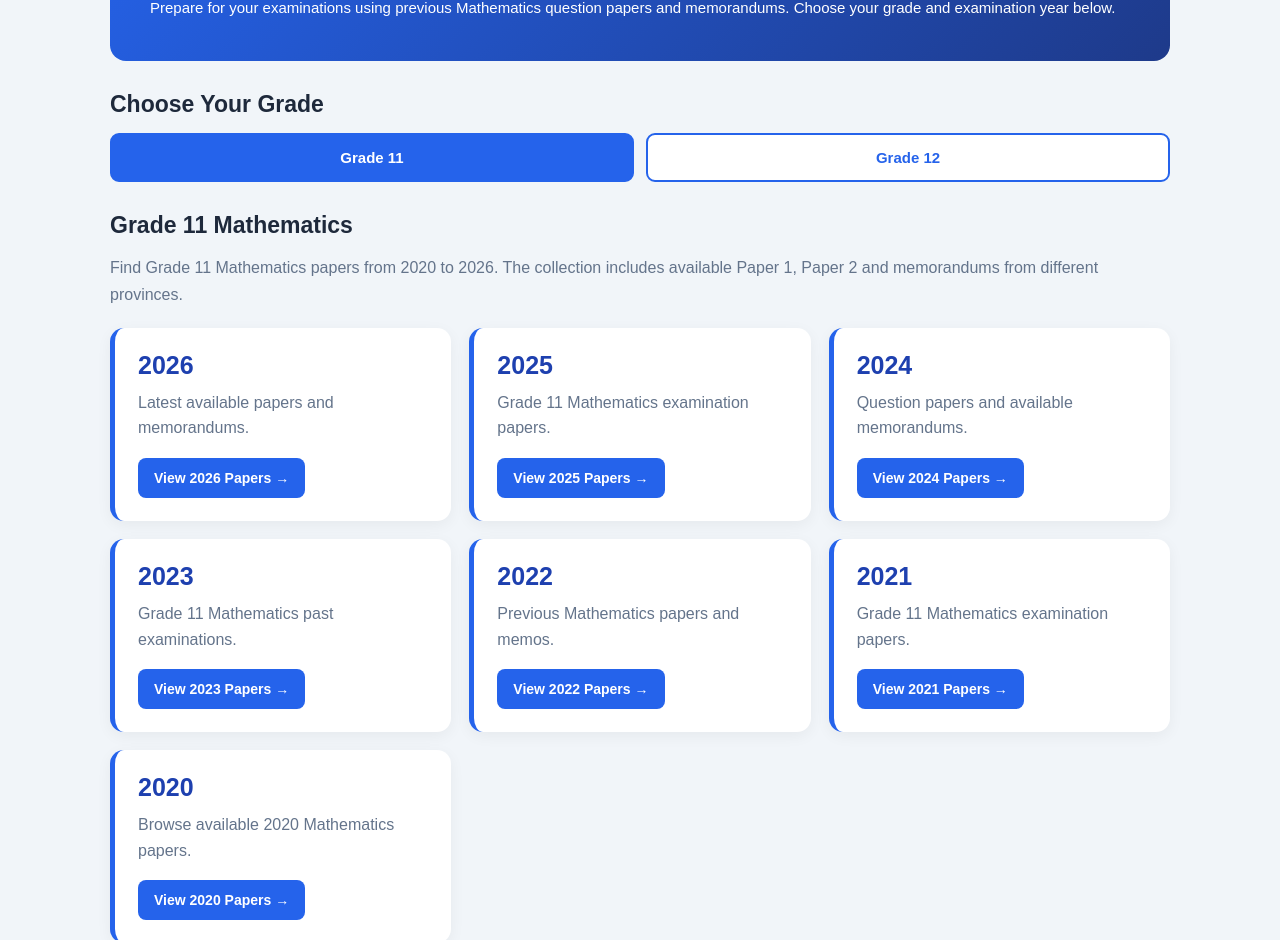
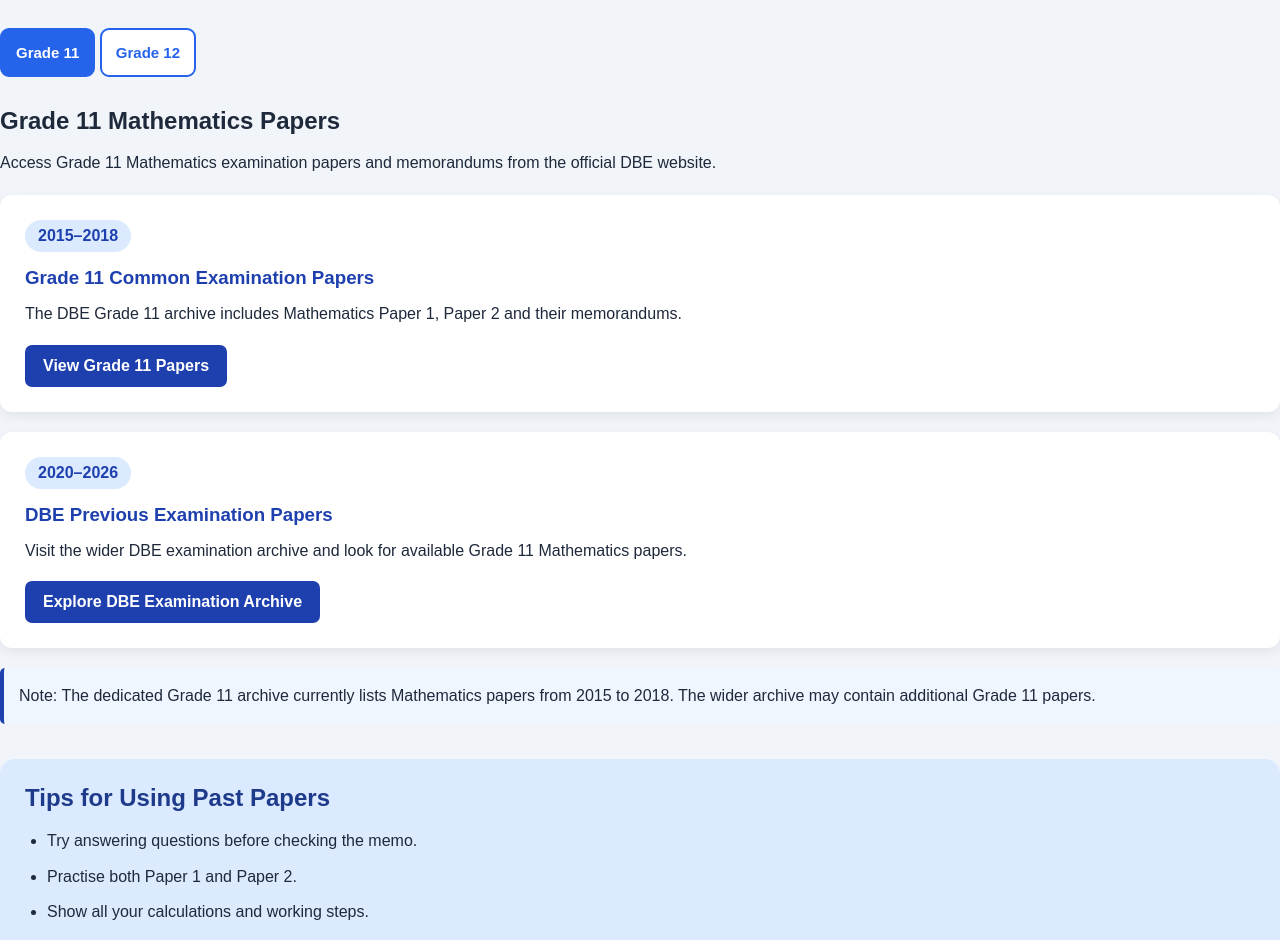
Before and after one commit to HectorMulovhedzi/MathsHelpSA, a plain HTML site: page exams.html in a window 1280 px wide. Shown: the part 209-1149 px from the top of the page. Drawn offline with Linux system fonts and the light colour scheme.

Commit message:
modified:   grade12.html

```diff
--- a/exams.css
+++ b/exams.css
@@ -230,3 +230,61 @@ footer {
         font-size: 18px;
     }
 }
+
+/* Official paper cards */
+
+.paper-card {
+    background: white;
+    padding: 25px;
+    margin: 20px 0;
+    border-radius: 12px;
+    box-shadow: 0 4px 12px rgba(0, 0, 0, 0.07);
+}
+
+.paper-year {
+    display: inline-block;
+    background: #dbeafe;
+    color: #1e40af;
+    padding: 7px 13px;
+    border-radius: 20px;
+    font-weight: bold;
+    margin-bottom: 15px;
+}
+
+.paper-card h3 {
+    color: #1e40af;
+    margin-bottom: 12px;
+}
+
+.paper-card p {
+    line-height: 1.6;
+    margin-bottom: 18px;
+}
+
+.paper-link {
+    display: inline-block;
+    background: #1e40af;
+    color: white;
+    padding: 12px 18px;
+    border-radius: 7px;
+    text-decoration: none;
+    font-weight: bold;
+}
+
+.paper-link:hover {
+    background: #1d4ed8;
+}
+
+.archive-note {
+    background: #eff6ff;
+    padding: 15px;
+    border-left: 4px solid #1e40af;
+    line-height: 1.6;
+    margin-top: 20px;
+    border-radius: 5px;
+}
+
+.section-description {
+    line-height: 1.6;
+    margin: 15px 0;
+}
--- a/exams.html
+++ b/exams.html
@@ -7,235 +7,174 @@
 
     <title>Mathematics Past Papers | MathsHelpSA</title>
 
+    <link rel="icon" type="image/png" href="maths.png">
+
     <link rel="stylesheet" href="exams.css">
-    <script src="exams.js" defer></script>
 </head>
 
 <body>
 
-    <!-- HEADER -->
     <header class="header">
-        <a href="grade.html" class="back-link">← Back to Grades</a>
         <h1>MathsHelpSA</h1>
+        <a href="grade.html" class="home-link">Back to Grades</a>
     </header>
 
-    <main class="container">
+    <main class="exams-container">
 
-        <!-- WELCOME SECTION -->
         <section class="welcome">
-            <span class="grade-label">EXAM PREPARATION</span>
-
             <h2>Mathematics Past Papers</h2>
 
             <p>
-                Prepare for your examinations using previous
-                Mathematics question papers and memorandums.
-                Choose your grade and examination year below.
+                Prepare for your examinations by practising with
+                official Department of Basic Education examination papers.
             </p>
         </section>
 
-        <!-- GRADE SELECTION -->
+        <!-- Grade selection -->
         <section class="grade-selection">
 
-            <h2 class="section-title">Choose Your Grade</h2>
+            <button
+                class="grade-button active"
+                onclick="showGrade('grade11', this)">
+                Grade 11
+            </button>
 
-            <div class="grade-buttons">
-                <button class="grade-button active"
-                        onclick="showGrade('grade11', this)">
-                    Grade 11
-                </button>
-
-                <button class="grade-button"
-                        onclick="showGrade('grade12', this)">
-                    Grade 12
-                </button>
-            </div>
+            <button
+                class="grade-button"
+                onclick="showGrade('grade12', this)">
+                Grade 12
+            </button>
 
         </section>
 
+        <!-- Grade 11 -->
+        <section id="grade11" class="paper-section">
 
-        <!-- GRADE 11 -->
-        <section class="paper-section" id="grade11">
+            <h2>Grade 11 Mathematics Papers</h2>
 
-            <h2 class="section-title">Grade 11 Mathematics</h2>
-
-            <p class="section-intro">
-                Find Grade 11 Mathematics papers from 2020 to 2026.
-                The collection includes available Paper 1, Paper 2
-                and memorandums from different provinces.
+            <p class="section-description">
+                Access Grade 11 Mathematics examination papers
+                and memorandums from the official DBE website.
             </p>
 
-            <div class="year-grid">
+            <div class="paper-card">
 
-                <article class="year-card">
-                    <h3>2026</h3>
-                    <p>Latest available papers and memorandums.</p>
-                    <a href="https://mathscibuddy.co.za/past-papers/mathematics/11/2026"
-                       target="_blank" rel="noopener">
-                        View 2026 Papers →
-                    </a>
-                </article>
+                <div class="paper-year">2015–2018</div>
 
-                <article class="year-card">
-                    <h3>2025</h3>
-                    <p>Grade 11 Mathematics examination papers.</p>
-                    <a href="https://mathscibuddy.co.za/past-papers/mathematics/11/2025"
-                       target="_blank" rel="noopener">
-                        View 2025 Papers →
-                    </a>
-                </article>
+                <h3>Grade 11 Common Examination Papers</h3>
 
-                <article class="year-card">
-                    <h3>2024</h3>
-                    <p>Question papers and available memorandums.</p>
-                    <a href="https://mathscibuddy.co.za/past-papers/mathematics/11/2024"
-                       target="_blank" rel="noopener">
-                        View 2024 Papers →
-                    </a>
-                </article>
+                <p>
+                    The DBE Grade 11 archive includes Mathematics
+                    Paper 1, Paper 2 and their memorandums.
+                </p>
 
-                <article class="year-card">
-                    <h3>2023</h3>
-                    <p>Grade 11 Mathematics past examinations.</p>
-                    <a href="https://mathscibuddy.co.za/past-papers/mathematics/11/2023"
-                       target="_blank" rel="noopener">
-                        View 2023 Papers →
-                    </a>
-                </article>
+                <a
+                    href="https://www.education.gov.za/Curriculum/NationalSeniorCertificate%28NSC%29Examinations/Grade11Exams.aspx"
+                    target="_blank"
+                    rel="noopener noreferrer"
+                    class="paper-link">
 
-                <article class="year-card">
-                    <h3>2022</h3>
-                    <p>Previous Mathematics papers and memos.</p>
-                    <a href="https://mathscibuddy.co.za/past-papers/mathematics/11/2022"
-                       target="_blank" rel="noopener">
-                        View 2022 Papers →
-                    </a>
-                </article>
+                    View Grade 11 Papers
 
-                <article class="year-card">
-                    <h3>2021</h3>
-                    <p>Grade 11 Mathematics examination papers.</p>
-                    <a href="https://mathscibuddy.co.za/past-papers/mathematics/11/2021"
-                       target="_blank" rel="noopener">
-                        View 2021 Papers →
-                    </a>
-                </article>
-
-                <article class="year-card">
-                    <h3>2020</h3>
-                    <p>Browse available 2020 Mathematics papers.</p>
-                    <a href="https://studypapers.co.za/grade-11/mathematics-grade-11/"
-                       target="_blank" rel="noopener">
-                        View 2020 Papers →
-                    </a>
-                </article>
+                </a>
 
             </div>
 
-        </section>
+            <div class="paper-card">
 
+                <div class="paper-year">2020–2026</div>
 
-        <!-- GRADE 12 -->
-        <section class="paper-section" id="grade12">
+                <h3>DBE Previous Examination Papers</h3>
 
-            <h2 class="section-title">Grade 12 Mathematics</h2>
+                <p>
+                    Visit the wider DBE examination archive and
+                    look for available Grade 11 Mathematics papers.
+                </p>
 
-            <p class="section-intro">
-                Prepare for your Matric Mathematics examinations.
-                Find Paper 1, Paper 2 and available memorandums.
-            </p>
+                <a
+                    href="https://www.education.gov.za/Examinations/tabid/338/Default.aspx"
+                    target="_blank"
+                    rel="noopener noreferrer"
+                    class="paper-link">
 
-            <div class="year-grid">
+                    Explore DBE Examination Archive
 
-                <article class="year-card">
-                    <h3>2026</h3>
-                    <p>May/June papers currently available.</p>
-                    <a href="https://schoolsinfo.co.za/past-papers/mathematics/"
-                       target="_blank" rel="noopener">
-                        View 2026 Papers →
-                    </a>
-                </article>
-
-                <article class="year-card">
-                    <h3>2025</h3>
-                    <p>November and May/June examinations.</p>
-                    <a href="https://schoolsinfo.co.za/past-papers/mathematics/"
-                       target="_blank" rel="noopener">
-                        View 2025 Papers →
-                    </a>
-                </article>
-
-                <article class="year-card">
-                    <h3>2024</h3>
-                    <p>Paper 1, Paper 2 and available memos.</p>
-                    <a href="https://schoolsinfo.co.za/past-papers/mathematics/"
-                       target="_blank" rel="noopener">
-                        View 2024 Papers →
-                    </a>
-                </article>
-
-                <article class="year-card">
-                    <h3>2023</h3>
-                    <p>Previous Matric Mathematics examinations.</p>
-                    <a href="https://schoolsinfo.co.za/past-papers/mathematics/"
-                       target="_blank" rel="noopener">
-                        View 2023 Papers →
-                    </a>
-                </article>
-
-                <article class="year-card">
-                    <h3>2022</h3>
-                    <p>Question papers and available memorandums.</p>
-                    <a href="https://schoolsinfo.co.za/past-papers/mathematics/"
-                       target="_blank" rel="noopener">
-                        View 2022 Papers →
-                    </a>
-                </article>
-
-                <article class="year-card">
-                    <h3>2021</h3>
-                    <p>Grade 12 Mathematics past examinations.</p>
-                    <a href="https://schoolsinfo.co.za/past-papers/mathematics/"
-                       target="_blank" rel="noopener">
-                        View 2021 Papers →
-                    </a>
-                </article>
-
-                <article class="year-card">
-                    <h3>2020</h3>
-                    <p>November Mathematics papers and memos.</p>
-                    <a href="https://schoolsinfo.co.za/past-papers/mathematics/"
-                       target="_blank" rel="noopener">
-                        View 2020 Papers →
-                    </a>
-                </article>
+                </a>
 
             </div>
 
+            <p class="archive-note">
+                Note: The dedicated Grade 11 archive currently lists
+                Mathematics papers from 2015 to 2018. The wider archive
+                may contain additional Grade 11 papers.
+            </p>
+
         </section>
 
+        <!-- Grade 12 -->
+        <section id="grade12" class="paper-section">
 
-        <!-- STUDY TIPS -->
+            <h2>Grade 12 Mathematics Papers</h2>
+
+            <p class="section-description">
+                Prepare for your final examinations using official
+                DBE Mathematics papers and memorandums.
+            </p>
+
+            <div class="paper-card">
+
+                <div class="paper-year">2020–2026</div>
+
+                <h3>Grade 12 Previous Examination Papers</h3>
+
+                <p>
+                    Find available examination papers from different
+                    examination sessions, including May/June and
+                    November where available.
+                </p>
+
+                <a
+                    href="https://www.education.gov.za/Examinations/tabid/338/Default.aspx"
+                    target="_blank"
+                    rel="noopener noreferrer"
+                    class="paper-link">
+
+                    View Grade 12 Papers
+
+                </a>
+
+            </div>
+
+            <p class="archive-note">
+                On the DBE website, select the examination year
+                and find Mathematics Paper 1, Paper 2 and the
+                corresponding memorandums.
+            </p>
+
+        </section>
+
+        <!-- Study tips -->
         <section class="study-tips">
 
             <h2>Tips for Using Past Papers</h2>
 
             <ul>
-                <li>Attempt the question paper before checking the memo.</li>
-                <li>Set a timer and practise under examination conditions.</li>
-                <li>Mark your answers using the memorandum.</li>
-                <li>Revise topics where you lose marks.</li>
+                <li>Try answering questions before checking the memo.</li>
+                <li>Practise both Paper 1 and Paper 2.</li>
+                <li>Show all your calculations and working steps.</li>
+                <li>Use the memorandum to identify mistakes.</li>
+                <li>Practise under examination time limits.</li>
             </ul>
 
         </section>
 
+        <footer class="footer-text">
+            MathsHelpSA - Learn Mathematics Step by Step.
+        </footer>
+
     </main>
 
-
-    <!-- FOOTER -->
-    <footer>
-        <p>© 2026 MathsHelpSA. Let's Learn Mathematics!</p>
-    </footer>
+    <script src="exams.js"></script>
 
 </body>
 </html>
--- a/grade.css
+++ b/grade.css
@@ -1,24 +1,21 @@
 
-/* Remove default browser spacing */
 * {
     margin: 0;
     padding: 0;
     box-sizing: border-box;
 }
 
-/* General page styling */
 body {
     font-family: Arial, sans-serif;
-    background: linear-gradient(135deg, #eaf2ff, #dce8ff);
-    min-height: 100vh;
-    color: #172554;
+    background: #f1f5f9;
+    color: #1e293b;
 }
 
 /* Header */
 .header {
-    background: #102a56;
+    background: #1e40af;
     color: white;
-    padding: 20px 8%;
+    padding: 18px 25px;
     display: flex;
     justify-content: space-between;
     align-items: center;
@@ -38,118 +35,151 @@ body {
 .grade-container {
     width: 90%;
     max-width: 1100px;
-    margin: 60px auto;
+    margin: 40px auto;
 }
 
-/* Intro section */
+/* Introduction */
 .intro {
     text-align: center;
-    margin-bottom: 45px;
+    margin-bottom: 35px;
 }
 
 .intro h2 {
-    font-size: 36px;
-    margin-bottom: 15px;
-    color: #102a56;
+    font-size: 30px;
+    color: #1e40af;
+    margin-bottom: 12px;
 }
 
 .intro p {
-    font-size: 17px;
+    max-width: 650px;
+    margin: auto;
+    line-height: 1.7;
     color: #475569;
-    line-height: 1.6;
 }
 
-/* Grade cards container */
+/* Grade cards */
 .grade-options {
-    display: flex;
-    justify-content: center;
-    gap: 30px;
-    flex-wrap: wrap;
+    display: grid;
+    grid-template-columns: repeat(2, 1fr);
+    gap: 25px;
 }
 
-/* Individual grade card */
 .grade-card {
     background: white;
-    width: 420px;
-    padding: 35px;
-    border-radius: 18px;
-    box-shadow: 0 8px 25px rgba(0, 0, 0, 0.10);
-    transition: transform 0.3s ease, box-shadow 0.3s ease;
+    padding: 28px;
+    border-radius: 15px;
+    box-shadow: 0 4px 15px rgba(0, 0, 0, 0.08);
+    transition: transform 0.3s ease;
 }
 
 .grade-card:hover {
-    transform: translateY(-8px);
-    box-shadow: 0 12px 30px rgba(0, 0, 0, 0.15);
+    transform: translateY(-5px);
 }
 
-/* Large grade number */
 .grade-number {
     background: #dbeafe;
-    color: #1d4ed8;
-    width: 75px;
-    height: 75px;
+    color: #1e40af;
+    width: 65px;
+    height: 65px;
     border-radius: 50%;
     display: flex;
     justify-content: center;
     align-items: center;
-    font-size: 30px;
+    font-size: 27px;
     font-weight: bold;
-    margin-bottom: 20px;
+    margin-bottom: 18px;
 }
 
 .grade-card h3 {
-    font-size: 23px;
-    margin-bottom: 15px;
+    color: #1e40af;
+    margin-bottom: 12px;
 }
 
 .grade-card p {
-    color: #64748b;
     line-height: 1.6;
-    margin-bottom: 20px;
+    margin-bottom: 15px;
+    color: #475569;
 }
 
-/* Topics list */
 .grade-card ul {
     padding-left: 20px;
-    margin-bottom: 25px;
-    line-height: 2;
+    margin-bottom: 22px;
+    line-height: 1.9;
 }
 
-/* Grade button */
+/* Grade buttons */
 .grade-button {
     display: inline-block;
-    background: #2563eb;
+    background: #1e40af;
     color: white;
+    padding: 12px 20px;
+    border-radius: 8px;
     text-decoration: none;
-    padding: 13px 22px;
-    border-radius: 8px;
     font-weight: bold;
     transition: background 0.3s ease;
 }
 
 .grade-button:hover {
-    background: #1e40af;
+    background: #1d4ed8;
+}
+
+/* Past papers link */
+.past-papers-button {
+    grid-column: 1 / -1;
+    display: block;
+    width: fit-content;
+    margin: 10px auto 0;
+    padding: 15px 28px;
+    background: #0f172a;
+    color: white;
+    border-radius: 9px;
+    text-decoration: none;
+    font-weight: bold;
+    text-align: center;
+    transition: background 0.3s ease, transform 0.3s ease;
+}
+
+.past-papers-button:hover {
+    background: #334155;
+    transform: translateY(-3px);
 }
 
 /* Footer */
 .footer-text {
     text-align: center;
-    margin-top: 50px;
+    margin-top: 40px;
     color: #64748b;
+    font-size: 14px;
 }
 
 /* Mobile layout */
-@media (max-width: 600px) {
+@media (max-width: 650px) {
+    .header {
+        padding: 15px;
+    }
+
+    .header h1 {
+        font-size: 21px;
+    }
+
+    .grade-container {
+        width: 92%;
+        margin: 25px auto;
+    }
+
     .intro h2 {
-        font-size: 28px;
+        font-size: 25px;
+    }
+
+    .grade-options {
+        grid-template-columns: 1fr;
     }
 
     .grade-card {
-        width: 100%;
-        padding: 25px;
+        padding: 22px;
     }
 
-    .header {
-        padding: 18px 5%;
+    .past-papers-button {
+        width: 100%;
     }
 }
```
Also changed, not shown: exams.js (+4 -3 lines), grade.html (+6 -0 lines), grade11.html (+2 -0 lines), grade12.html (+2 -0 lines), index.html (+1 -0 lines), maths.png (added).
